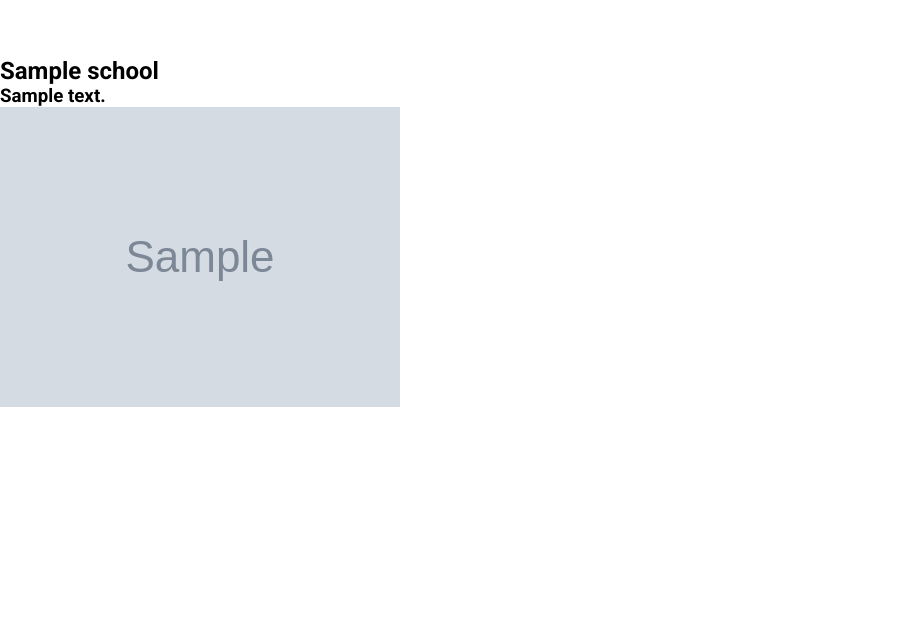
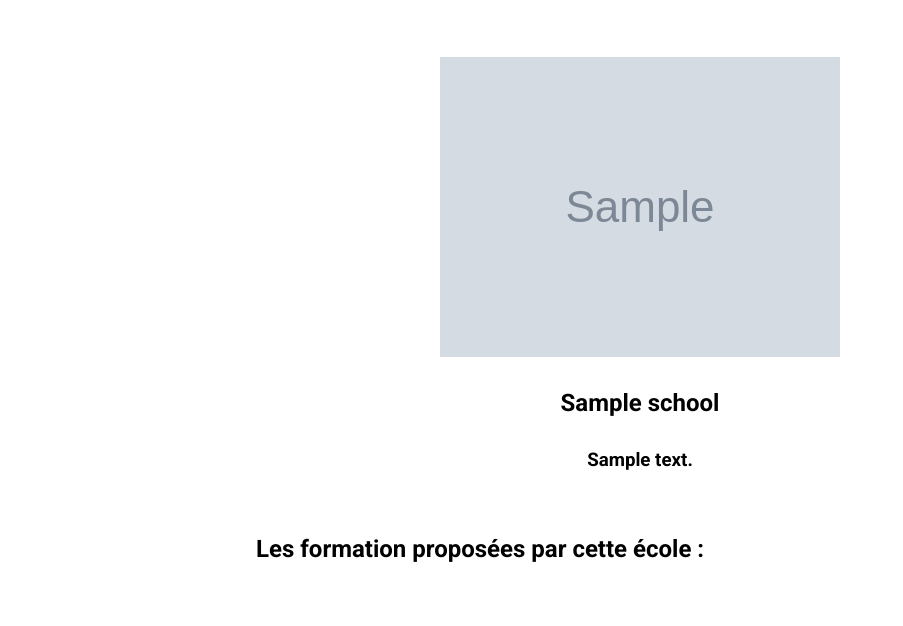
Before and after one commit to Enzobu/ParcoursSup, a Django app: template ParcoursStup/templates/ParcoursStup/school-detail.html in a window 1280 px wide. Shown: the part 64-690 px from the top of the page, without its empty margins (0-903 px from the left). Run offline with Django 4.2, Linux system fonts and the light colour scheme; the template is opened without the code that fills it: most values are stand-ins (such as "Sample title", 1, 10 or a date in 2020); grey boxes marked "Sample" are stand-in pictures.

Commit message:
Update school-detail.html

```diff
--- a/ParcoursStup/templates/ParcoursStup/school-detail.html
+++ b/ParcoursStup/templates/ParcoursStup/school-detail.html
@@ -1,7 +1,37 @@
 {% extends "base.html" %}
+{% block head %}
+{% load static %}
+<link rel="stylesheet" href="{% static 'style/school-detail/school-detail.css' %}">
+{% endblock %}
 
 {% block body %}
-    <h2>{{ school.name }}</h2>
-    <h3>{{ school.description }}</h3>
-    <img src="{{ school.picture.url }}" alt="{{ school.name }}">
+    <div class="school-detail">
+        <div class="description">
+            <img src="{{ school.picture.url }}" alt="{{ school.name }}">
+            <h2>{{ school.name }}</h2>
+            <h3>{{ school.description }}</h3>
+        </div>
+        <div class="formations-container">
+            <h2 class="title">Les formation proposées par cette école :</h2>
+            <div class="formations">
+
+            {% for formation in formations %}
+                {% if formation.school == school %}
+                    <div class="formation">
+                        <div class="top">
+                            <h3 class="title">{{ formation.name }}</h3>
+                            {% if user.user_type == 'student' %}
+                                <a href="{{ formation.get_postuler_url }}" class="postuler">Je postule !</a>
+                            {% endif %}
+                        </div>
+                        <p class="description">{{ formation.description }}</p>
+                    </div>
+                {% endif %}
+
+            {% endfor %}
+            </div>
+        </div>
+    </div>
+
+
 {% endblock %}
```
